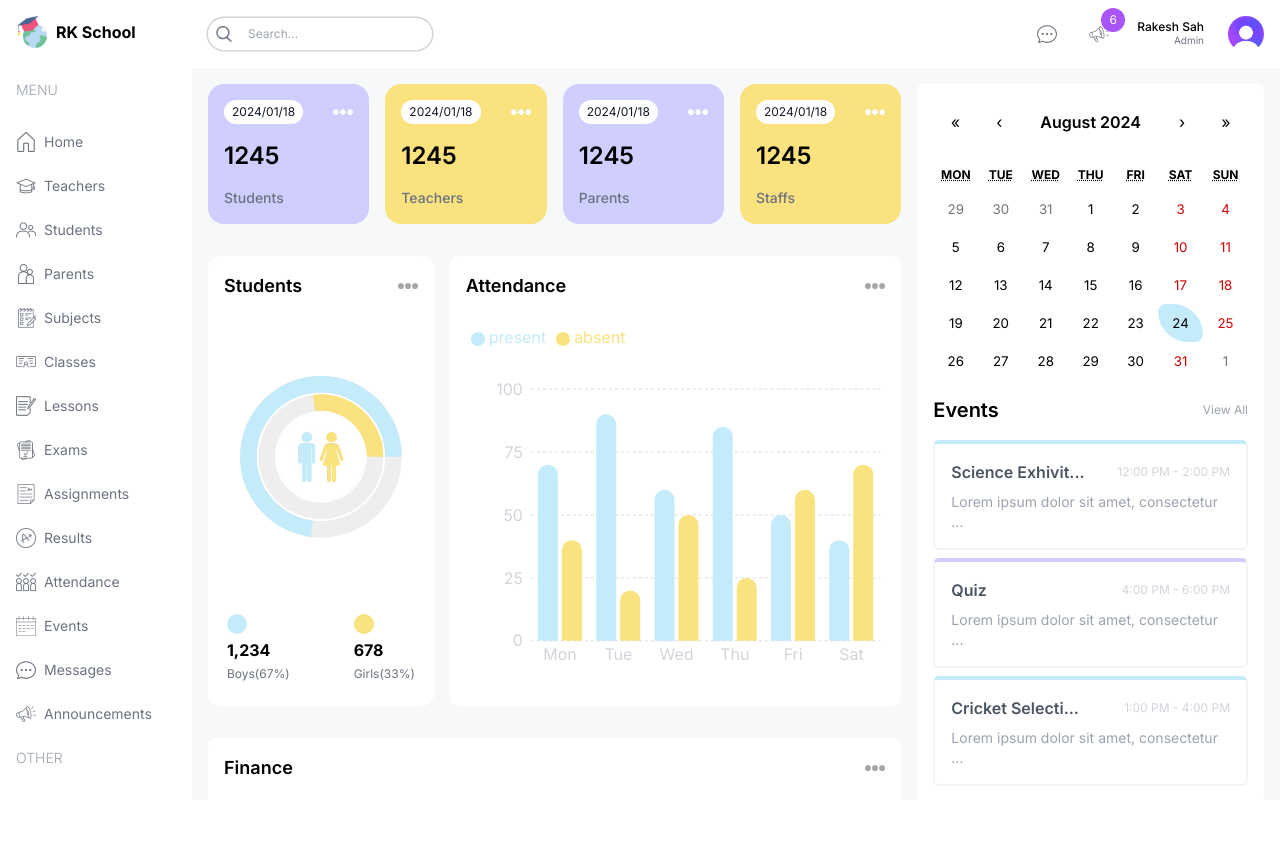
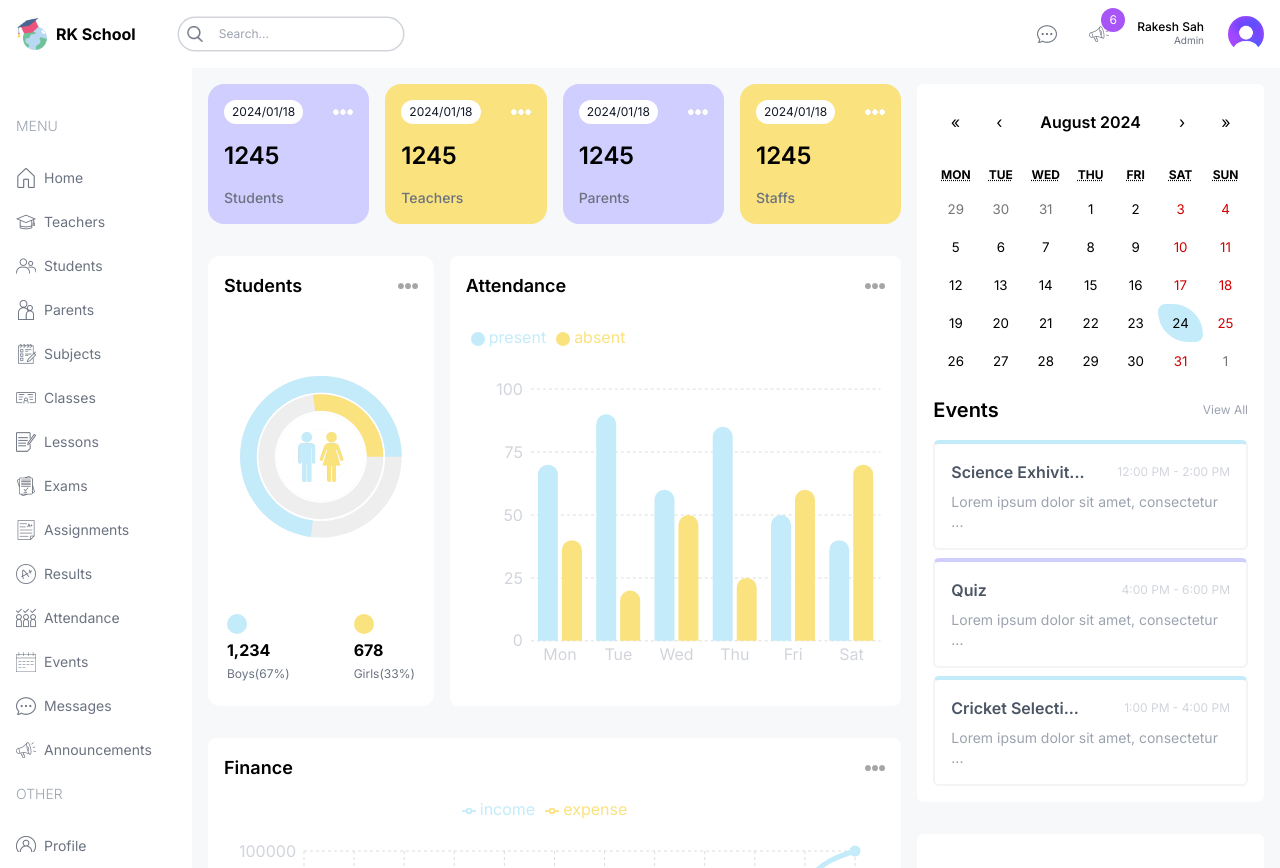
Before and after one commit to Rakeshsah0/school-erp, a Next.js app: page /admin in a window 1280 px wide. Before the commit the page ends 800 px from the top, so only its background shows below. Built offline with nearby package versions, Linux system fonts and the light colour scheme.

Commit message:
navbar remade

```diff
--- a/src/app/(dashboard)/layout.tsx
+++ b/src/app/(dashboard)/layout.tsx
@@ -1,7 +1,5 @@
 import Menu from "@/components/Menu";
 import Navbar from "@/components/Navbar";
-import Image from "next/image";
-import Link from "next/link";
 
 export default function DashboardLayout({
   children,
@@ -9,20 +7,18 @@ export default function DashboardLayout({
   children: React.ReactNode;
 }>) {
   return (
+    <>
+      <Navbar />
       <div className="h-screen flex">
         {/* LEFT */}
         <div className="w-1/6 md:w-[8%] lg:w-[16%] xl:w-[15%] p-4 flex flex-col h-full">
-        <Link href='/' className="flex items-center justify-center lg:justify-start gap-2">
-          <Image src="/logo.png" alt="" width={32} height={32}/>
-          <span className="hidden lg:block font-bold">RK School</span>
-        </Link>
-        <Menu/>
+          <Menu />
         </div>
         {/* RIGHT */}
         <div className="w-5/6 md:w-[92%] lg:w-[84%] xl:w-[85%] bg-[#F7F8FA] overflow-y-auto">
-        <Navbar/>
           {children}
         </div>
       </div>
+    </>
   );
 }
--- a/src/components/Navbar.tsx
+++ b/src/components/Navbar.tsx
@@ -1,34 +1,56 @@
-import Image from "next/image"
-let n=6
+import Image from "next/image";
+import Link from "next/link";
+let n = 6;
 const Navbar = () => {
   return (
-    <div className="flex items-center justify-between p-4 sticky top-0 z-50 bg-white">
+    <div className="flex items-center p-4 sticky top-0 z-50 bg-white">
+      {/* Logo  */}
+      <div className="w-1/6 md:w-[8%] lg:w-[16%] xl:w-[15%]">
+        <Link
+          href="/"
+          className="flex items-center justify-center lg:justify-start gap-2"
+        >
+          <Image src="/logo.png" alt="" width={32} height={32} />
+          <span className="hidden lg:block font-bold">RK School</span>
+        </Link>
+      </div>
+      <div className="flex items-center justify-between w-full">
         {/* search */}
         <div className="hidden md:flex items-center gap-2 text-xs rounded-full ring-[1.5px] ring-gray-300 px-2">
-            <Image src="/search.png" alt="" width={16} height={16}/>
-            <input type="text" placeholder="Search..." className="w-[200px] p-2 bg-transparent outline-none"/>
+          <Image src="/search.png" alt="" width={16} height={16} />
+          <input
+            type="text"
+            placeholder="Search..."
+            className="w-[200px] p-2 bg-transparent outline-none"
+          />
         </div>
 
         {/* icons */}
         <div className="flex items-center gap-6 justify-end w-full">
           <div className="bg-white rounded-full w-7 h-7 flex items-center justify-center cursor-pointer">
-                <Image src="/message.png" alt="" height={20} width={20}/>
+            <Image src="/message.png" alt="" height={20} width={20} />
           </div>
           <div className="bg-white rounded-full w-7 h-7 flex items-center justify-center cursor-pointer relative">
-                <Image src="/announcement.png" alt="" height={20} width={20}/>
+            <Image src="/announcement.png" alt="" height={20} width={20} />
             <div className="absolute -top-3 -right-3 w-6 h-6 flex items-center justify-center bg-purple-500 text-white rounded-full text-xs">
-                    {n>9?(<>
-                    9+</>):(<>{n}</>)}
+              {n > 9 ? <>9+</> : <>{n}</>}
             </div>
           </div>
           <div className="flex flex-col">
             <span className="text-xs leading-3 font-medium">Rakesh Sah</span>
             <span className="text-[10px] text-gray-500 text-right"> Admin</span>
           </div>
-            <Image src="/avatar.png" alt="" height={36} width={36} className="rounded-full"/>
+          <Image
+            src="/avatar.png"
+            alt=""
+            height={36}
+            width={36}
+            className="rounded-full"
+          />
         </div>
       </div>
-  )
-}
+    </div>
+  );
+};
 
-export default Navbar
+export default Navbar;
```
Lines whose indentation alone changed are shown as unchanged.
